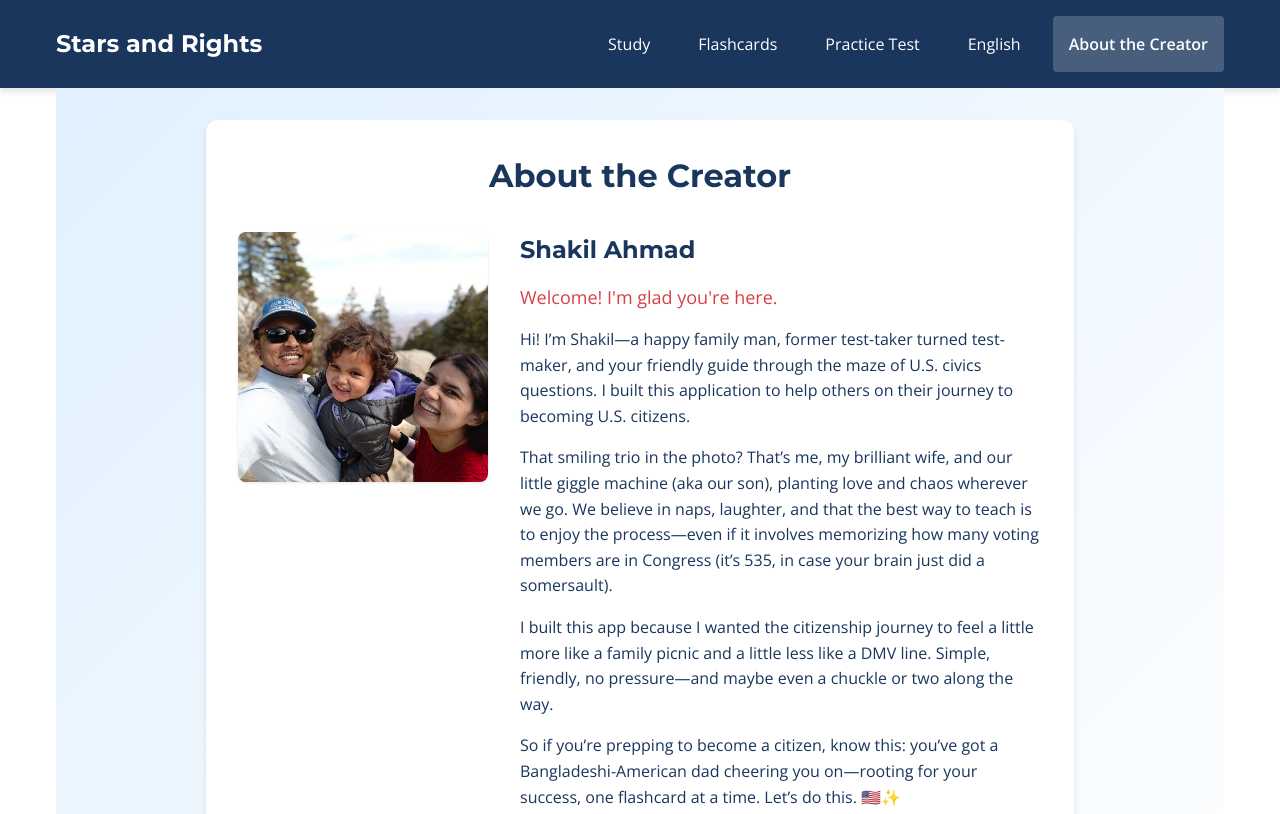
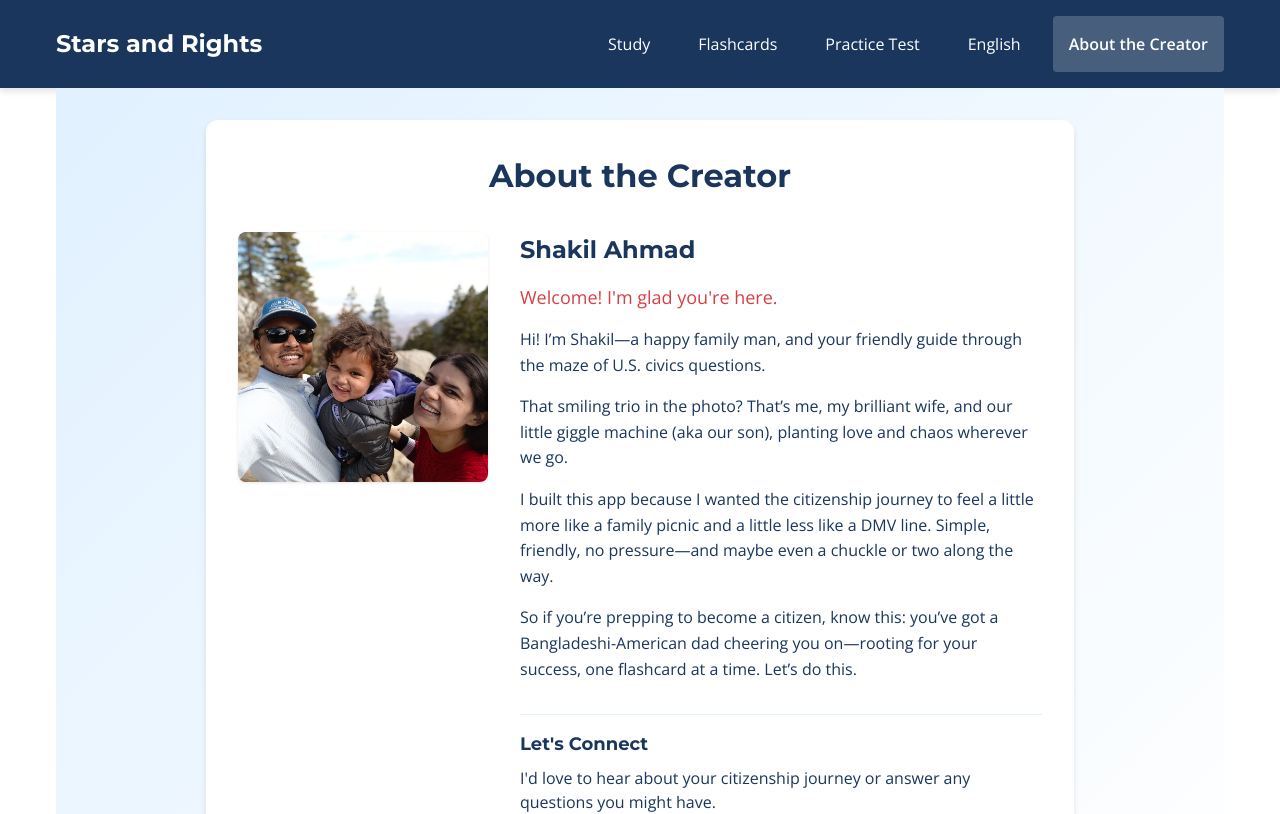
Before and after one commit to SHA152/starsandrights, a React (Create React App) app: page /about in a window 1280 px wide. Shown: the top 814 px of the page. Built offline with nearby package versions, Linux system fonts and the light colour scheme.

Commit message:
Update About Creator page content

```diff
--- a/src/pages/AboutCreatorPage.js
+++ b/src/pages/AboutCreatorPage.js
@@ -22,19 +22,17 @@ const AboutCreatorPage = () => {
 
               <div className="creator-description">
                 <p>
-                Hi! I’m Shakil—a happy family man, former test-taker turned test-maker, and your friendly guide through the maze of U.S. civics questions.
-                I built this application to help others on their journey to becoming U.S. citizens.
+                Hi! I’m Shakil—a happy family man, and your friendly guide through the maze of U.S. civics questions.
                 </p>
                 <p>
                 That smiling trio in the photo? That’s me, my brilliant wife, and our little giggle machine (aka our son), planting love and chaos wherever we go.
-                We believe in naps, laughter, and that the best way to teach is to enjoy the process—even if it involves memorizing how many voting members are in Congress (it’s 535, in case your brain just did a somersault).
                 </p>
                 <p>
                 I built this app because I wanted the citizenship journey to feel a little more like a family picnic and a little less like a DMV line. Simple, friendly, no pressure—and maybe even a chuckle or two along the way.
                 </p>
                 <p>
                 So if you’re prepping to become a citizen, know this: you’ve got a Bangladeshi-American dad cheering you on—rooting for your success, one flashcard at a time.
-                Let’s do this. 🇺🇸✨
+                Let’s do this.
                 </p>
               </div>
 
```
